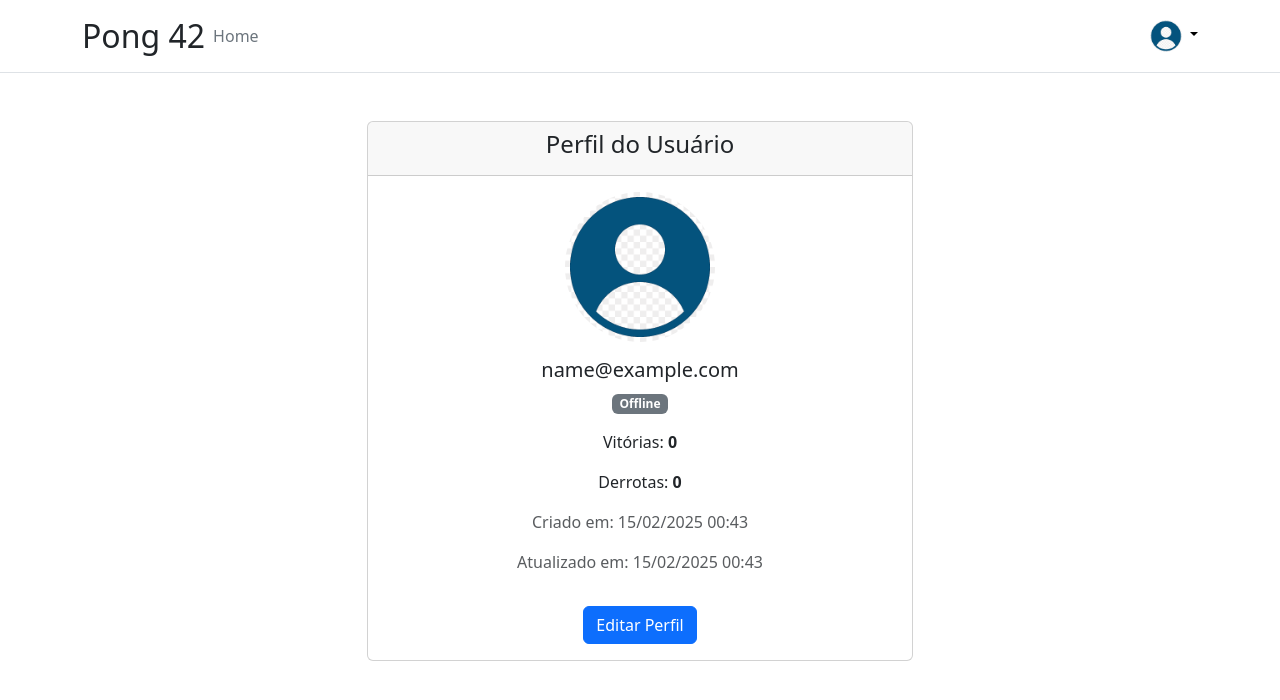
After one commit to PauloDavi/42sp_transcendence, a Django app: page /pt-br/user in a window 1280 px wide. The commit adds this page. Shown: the top 700 px of the page. Run offline with Django 5.2, Linux system fonts and the light colour scheme; the visitor is signed in with stand-in values (Sample User, id 1).

Commit message:
feat: add profile page

```diff
--- a/backend/apps/users/models.py
+++ b/backend/apps/users/models.py
@@ -1,7 +1,7 @@
 import uuid
 from django.contrib.auth.models import AbstractUser
 from django.db import models
-from django.utils.translation import gettext as _
+from django.utils.translation import gettext_lazy as _
 
 class User(AbstractUser):
     id = models.UUIDField(primary_key=True, default=uuid.uuid4, editable=False)
--- a/backend/apps/users/urls.py
+++ b/backend/apps/users/urls.py
@@ -1,6 +1,6 @@
 from django.contrib import admin
 from django.urls import path
-from apps.users.views import home, login, logout, register, update_user, chat
+from apps.users.views import home, login, logout, register, update_user, chat, profile
 
 urlpatterns = [
     path("", home, name="home"),
@@ -8,5 +8,6 @@ urlpatterns = [
     path("logout", logout, name="logout"),
     path("register", register, name="register"),
     path("user/edit", update_user, name="update_user"),
+    path("user", profile, name="profile"),
     path("chat", chat, name="chat"),
 ]
--- a/backend/apps/users/views.py
+++ b/backend/apps/users/views.py
@@ -3,7 +3,7 @@ from django.contrib import auth
 from apps.users.forms import UserLoginForm, UserCreationForm, UserEditProfileForm, ChatForm
 from django.contrib import messages
 from django.contrib.auth.decorators import login_required
-from django.utils.translation import gettext as _
+from django.utils.translation import gettext_lazy as _
 
 @login_required
 def home(request):
@@ -81,3 +81,7 @@ def chat(request):
         form = ChatForm(request.POST)
 
     return render(request, "users/chat.html", { "form": form })
+
+@login_required
+def profile(request):
+    return render(request, "users/profile.html")
--- a/backend/templates/shared/partials/_navbar.html
+++ b/backend/templates/shared/partials/_navbar.html
@@ -14,7 +14,7 @@
           <img src="{{ user.avatar.url }}" alt="{% translate "Foto do usuário" %}" width="32" height="32" class="rounded-circle">
         </a>
         <ul class="dropdown-menu text-small">
-          <li><a href="{% url 'update_user' %}" class="dropdown-item">Perfil</a></li>
+          <li><a href="{% url 'profile' %}" class="dropdown-item">{% translate "Perfil" %}</a></li>
           <li class="dropdown">
             <button class="dropdown-item dropdown-toggle" id="bd-theme" type="button" data-bs-toggle="dropdown" aria-expanded="false">
               <i class="theme-icon-active bi bi-circle-half"></i>
@@ -62,7 +62,7 @@
             </ul>
           </li>
           <li><hr class="dropdown-divider"></li>
-          <li><a href="{% url 'logout' %}" class="dropdown-item">Logout</a></li>
+          <li><a href="{% url 'logout' %}" class="dropdown-item">{% translate "Logout" %}</a></li>
         </ul>
       </div>
     </div>
--- /dev/null
+++ b/backend/templates/users/profile.html
@@ -0,0 +1,30 @@
+{% extends 'shared/base.html' %}
+{% load static %}
+{% load i18n %}
+{% block content %}
+<div class="container my-5">
+    <div class="row justify-content-center">
+        <div class="col-md-6">
+            <div class="card text-center">
+                <div class="card-header">
+                    <h4>{% translate "Perfil do Usuário" %}</h4>
+                </div>
+                <div class="card-body">
+                    <img src="{{ user.avatar.url }}" alt="Avatar" class="img-fluid rounded-circle mb-3" style="width: 150px; height: 150px; object-fit: cover;">
+                    <h5 class="card-title">{{ user.email }}</h5>
+                    <p class="card-text">
+                        <span class="badge bg-{% if user.status_online %}success{% else %}secondary{% endif %}">
+                            {% if user.status_online %}{% translate "Online" %}{% else %}{% translate "Offline" %}{% endif %}
+                        </span>
+                    </p>
+                    <p class="card-text">{% translate "Vitórias" %}: <strong>{{ user.wins }}</strong></p>
+                    <p class="card-text">{% translate "Derrotas" %}: <strong>{{ user.losses }}</strong></p>
+                    <p class="text-muted">{% translate "Criado em" %}: {{ user.created_at|date:"d/m/Y H:i" }}</p>
+                    <p class="text-muted">{% translate "Atualizado em" %}: {{ user.updated_at|date:"d/m/Y H:i" }}</p>
+                    <a href="{% url 'update_user' %}" class="btn btn-primary mt-3">{% translate "Editar Perfil" %}</a>
+                </div>
+            </div>
+        </div>
+    </div>
+</div>
+{% endblock %}
```
Also changed, not shown: backend/apps/users/forms.py (+13 -13 lines), backend/locale/en/LC_MESSAGES/django.po, backend/locale/es/LC_MESSAGES/django.po, backend/locale/pt_BR/LC_MESSAGES/django.po.
